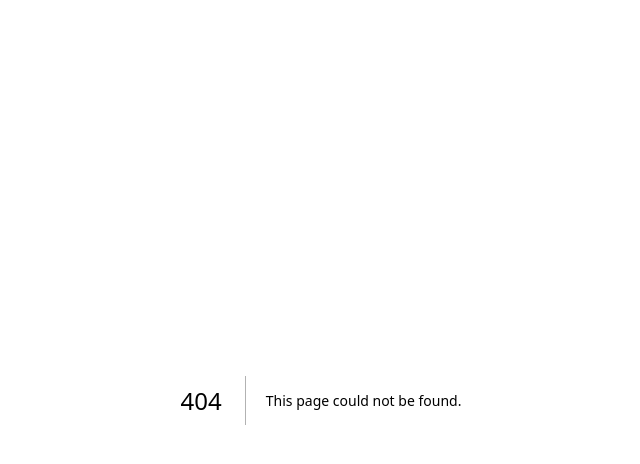
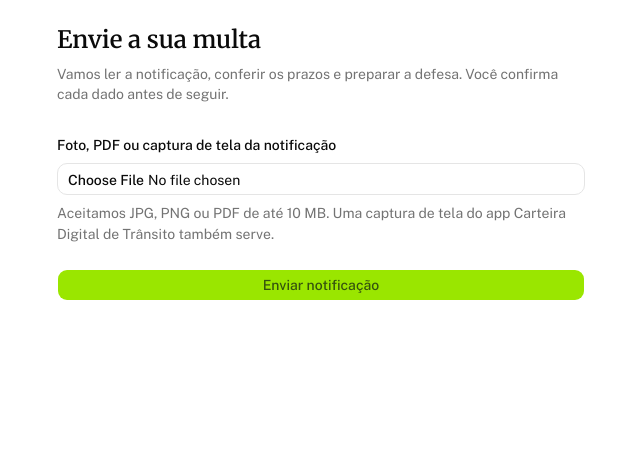
Before and after one commit to gabrielccarvalho/sos-multas, a Next.js app in the folder apps/web/: page /nova in a window 1280 px wide. Before the commit this address had no page. Shown: the top 464 px of the page, without its empty margins (319-959 px from the left). Built offline with nearby package versions, Linux system fonts and the light colour scheme.

Commit message:
feat(web): upload a notification and create a case

```diff
--- /dev/null
+++ b/apps/web/app/api/casos/route.ts
@@ -0,0 +1,94 @@
+import { NextResponse } from "next/server"
+
+import {
+  addFile,
+  createCase,
+  saveExtraction,
+  transitionCase,
+} from "@/lib/cases/repository"
+import {
+  ExtractionFailedError,
+  extractNotification,
+  type NotificationMime,
+} from "@/lib/extraction/extract-notification"
+import { getStorage } from "@/lib/storage"
+
+const ACCEPTED: Record<string, NotificationMime> = {
+  "image/jpeg": "image/jpeg",
+  "image/png": "image/png",
+  "application/pdf": "application/pdf",
+}
+
+const EXTENSIONS: Record<NotificationMime, string> = {
+  "image/jpeg": "jpg",
+  "image/png": "png",
+  "application/pdf": "pdf",
+}
+
+const MAX_BYTES = 10 * 1024 * 1024
+
+export async function POST(request: Request) {
+  const formData = await request.formData()
+  const file = formData.get("notification")
+  if (!(file instanceof File)) {
+    return NextResponse.json(
+      { error: "Envie a foto ou o PDF da notificação." },
+      { status: 400 }
+    )
+  }
+  const mime = ACCEPTED[file.type]
+  if (!mime) {
+    return NextResponse.json(
+      { error: "Formato não aceito. Envie JPG, PNG ou PDF." },
+      { status: 415 }
+    )
+  }
+  if (file.size > MAX_BYTES) {
+    return NextResponse.json(
+      { error: "O arquivo tem mais de 10 MB." },
+      { status: 413 }
+    )
+  }
+
+  const bytes = Buffer.from(await file.arrayBuffer())
+  const created = await createCase()
+  const storageKey = await getStorage().put(
+    `cases/${created.id}/notification.${EXTENSIONS[mime]}`,
+    bytes
+  )
+  await addFile(created.id, {
+    kind: "notification",
+    storageKey,
+    mime,
+    sizeBytes: bytes.length,
+    originalName: file.name,
+  })
+
+  try {
+    const result = await extractNotification({ bytes, mime })
+    await saveExtraction(created.id, {
+      model: result.model,
+      promptVersion: result.promptVersion,
+      raw: result.raw,
+      normalized: result.extracted,
+    })
+    await transitionCase(created.id, "needs_review", {
+      type: "case.extracted",
+      messagePt: "Lemos os dados da notificação. Confira se está tudo certo.",
+      actor: "system",
+    })
+  } catch (error) {
+    const reason =
+      error instanceof ExtractionFailedError ? error.message : String(error)
+    console.error("extraction failed", { caseId: created.id, reason })
+    await transitionCase(created.id, "needs_review", {
+      type: "case.extraction_failed",
+      messagePt:
+        "Não conseguimos ler a notificação automaticamente. Preencha os dados manualmente.",
+      actor: "system",
+      metadata: { reason },
+    })
+  }
+
+  return NextResponse.json({ token: created.token })
+}
--- a/apps/web/app/layout.tsx
+++ b/apps/web/app/layout.tsx
@@ -23,7 +23,7 @@ export default function RootLayout({
 }>) {
   return (
     <html
-      lang="en"
+      lang="pt-BR"
       suppressHydrationWarning
       className={cn(
         "antialiased",
--- /dev/null
+++ b/apps/web/app/nova/page.tsx
@@ -0,0 +1,18 @@
+import { UploadForm } from "./upload-form"
+
+export default function Page() {
+  return (
+    <main className="mx-auto flex min-h-svh max-w-xl flex-col gap-8 p-6">
+      <div className="flex flex-col gap-2">
+        <h1 className="font-heading text-2xl font-semibold">
+          Envie a sua multa
+        </h1>
+        <p className="text-sm text-muted-foreground">
+          Vamos ler a notificação, conferir os prazos e preparar a defesa. Você
+          confirma cada dado antes de seguir.
+        </p>
+      </div>
+      <UploadForm />
+    </main>
+  )
+}
--- /dev/null
+++ b/apps/web/app/nova/upload-form.tsx
@@ -0,0 +1,76 @@
+"use client"
+
+import { useRouter } from "next/navigation"
+import { useState } from "react"
+
+import {
+  Alert,
+  AlertDescription,
+  AlertTitle,
+} from "@workspace/ui/components/alert"
+import { Button } from "@workspace/ui/components/button"
+import {
+  Field,
+  FieldDescription,
+  FieldLabel,
+} from "@workspace/ui/components/field"
+import { Input } from "@workspace/ui/components/input"
+import { Spinner } from "@workspace/ui/components/spinner"
+
+export function UploadForm() {
+  const router = useRouter()
+  const [pending, setPending] = useState(false)
+  const [error, setError] = useState<string | null>(null)
+
+  async function onSubmit(event: React.FormEvent<HTMLFormElement>) {
+    event.preventDefault()
+    const body = new FormData(event.currentTarget)
+    setPending(true)
+    setError(null)
+    const response = await fetch("/api/casos", { method: "POST", body })
+    const data = (await response.json()) as { token?: string; error?: string }
+    if (!response.ok || !data.token) {
+      setError(data.error ?? "Não foi possível enviar. Tente de novo.")
+      setPending(false)
+      return
+    }
+    router.push(`/caso/${data.token}/conferir`)
+  }
+
+  return (
+    <form onSubmit={onSubmit} className="flex flex-col gap-6">
+      <Field>
+        <FieldLabel htmlFor="notification">
+          Foto, PDF ou captura de tela da notificação
+        </FieldLabel>
+        <Input
+          id="notification"
+          name="notification"
+          type="file"
+          accept="image/jpeg,image/png,application/pdf"
+          required
+          disabled={pending}
+        />
+        <FieldDescription>
+          Aceitamos JPG, PNG ou PDF de até 10 MB. Uma captura de tela do app
+          Carteira Digital de Trânsito também serve.
+        </FieldDescription>
+      </Field>
+      {error ? (
+        <Alert variant="destructive">
+          <AlertTitle>Não deu certo</AlertTitle>
+          <AlertDescription>{error}</AlertDescription>
+        </Alert>
+      ) : null}
+      <Button type="submit" disabled={pending}>
+        {pending ? (
+          <>
+            <Spinner /> Lendo a notificação…
+          </>
+        ) : (
+          "Enviar notificação"
+        )}
+      </Button>
+    </form>
+  )
+}
--- a/apps/web/app/page.tsx
+++ b/apps/web/app/page.tsx
@@ -1,19 +1,22 @@
+import Link from "next/link"
+
 import { Button } from "@workspace/ui/components/button"
 
 export default function Page() {
   return (
-    <div className="flex min-h-svh p-6">
-      <div className="flex max-w-md min-w-0 flex-col gap-4 text-sm leading-loose">
-        <div>
-          <h1 className="font-medium">Project ready!</h1>
-          <p>You may now add components and start building.</p>
-          <p>We&apos;ve already added the button component for you.</p>
-          <Button className="mt-2">Button</Button>
-        </div>
-        <div className="font-mono text-xs text-muted-foreground">
-          (Press <kbd>d</kbd> to toggle dark mode)
-        </div>
+    <main className="mx-auto flex min-h-svh max-w-xl flex-col justify-center gap-6 p-6">
+      <h1 className="font-heading text-3xl font-semibold">
+        Recebeu uma multa em Natal?
+      </h1>
+      <p className="text-muted-foreground">
+        Envie a notificação e a gente cuida da defesa junto à STTU ou ao
+        DETRAN-RN, com você acompanhando cada passo.
+      </p>
+      <div>
+        <Button size="lg" render={<Link href="/nova" />}>
+          Enviar minha multa
+        </Button>
       </div>
-    </div>
+    </main>
   )
 }
```
Also changed, not shown: 1 other file (tests, documents, lock files or other folders).
